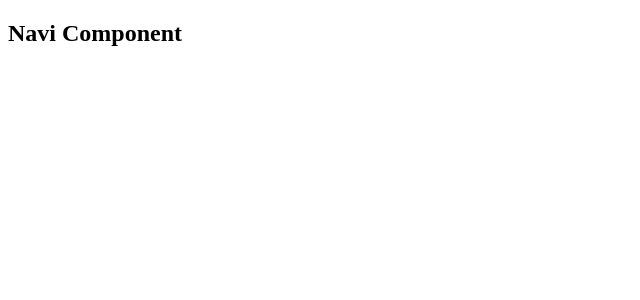
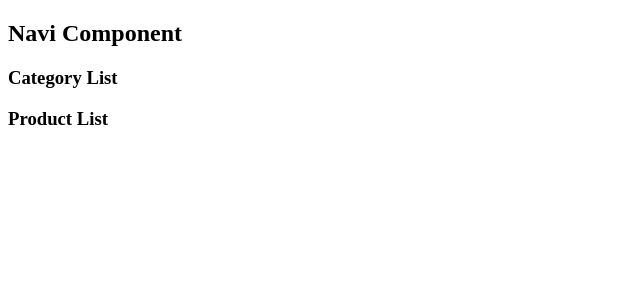
Before and after one commit to IbrahimSerhat/react-example, a React (Create React App) app: page / in a window 1280 px wide. Shown: the top 300 px of the page, without its empty margins (0-640 px from the left). Built offline with nearby package versions, Linux system fonts and the light colour scheme.

Commit message:
created components as CategoryList and ProductList

```diff
--- a/src/App.js
+++ b/src/App.js
@@ -1,10 +1,14 @@
 import React from 'react';
+import CategoryList from './CategoryList';
 import Navi from './Navi';
+import ProductList from './ProductList';
 
 function App() {
   return (
     <div className="App">
       <Navi/>
+      <CategoryList/>
+      <ProductList/>
     </div>
   );
 }
--- /dev/null
+++ b/src/CategoryList.js
@@ -0,0 +1,11 @@
+import React, { Component } from 'react'
+
+export default class CategoryList extends Component {
+    render() {
+        return (
+            <div>
+                <h3>Category List</h3>
+            </div>
+        )
+    }
+}
--- /dev/null
+++ b/src/ProductList.js
@@ -0,0 +1,11 @@
+import React, { Component } from 'react'
+
+export default class ProductList extends Component {
+    render() {
+        return (
+            <div>
+                <h3>Product List</h3>
+            </div>
+        )
+    }
+}
```
